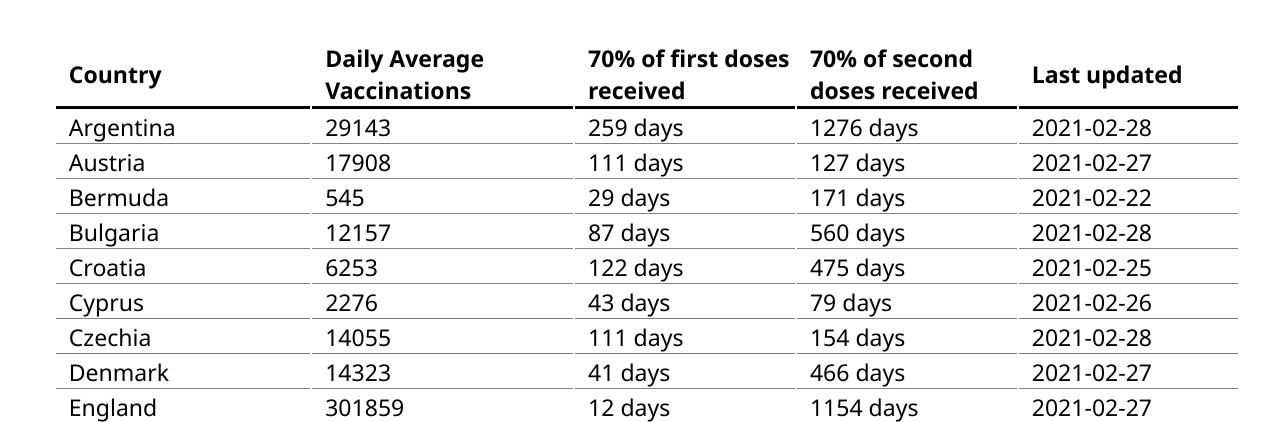
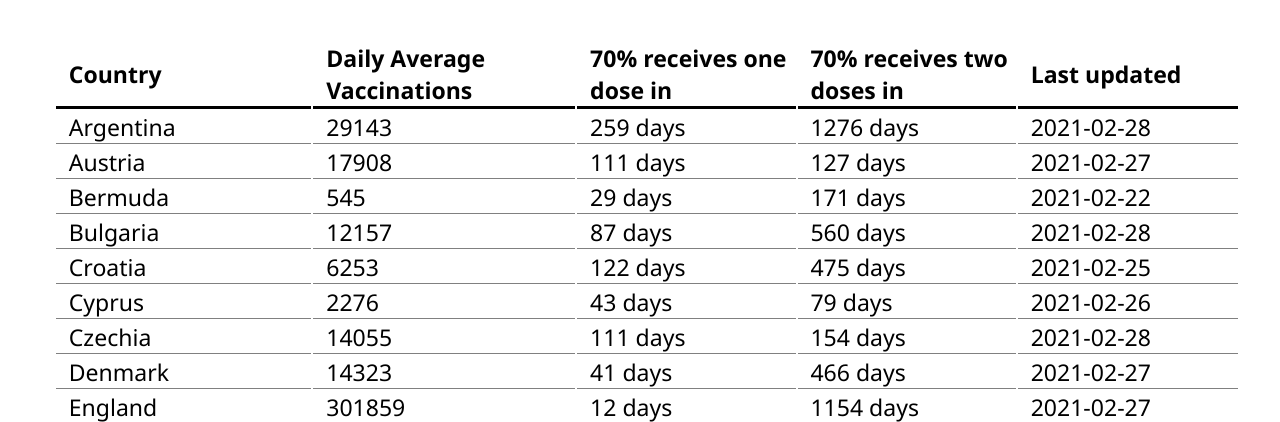
Before and after one commit to szelesaron/herd-immunity, a Flask app: page / in a window 1280 px wide. Shown: the part 228-650 px from the top of the page. Run offline with Flask 2, Linux system fonts and the light colour scheme; data comes from the database, SQL or seed files in the repository; parts of the project's set-up code (start-up, migrations or seed data) failed here and were passed over.

Commit message:
updated footer, changed size

```diff
--- a/templates/index.html
+++ b/templates/index.html
@@ -28,8 +28,8 @@
         <tr>
           <th>Country</th>
           <th>Daily Average Vaccinations</th>
-          <th>70% of first doses received</th>
-          <th>70% of second doses received</th>
+          <th>70% receives one dose in</th>
+          <th>70% receives two doses in</th>
           <th>Last updated</th>
         </tr>
 
--- a/templates/mobile-view.html
+++ b/templates/mobile-view.html
@@ -27,8 +27,8 @@
             <table id="table">
                 <tr>
                     <th>Country</th>
-                    <th>70% of first doses received</th>
-                    <th>70% of second doses received</th>
+                      <th>70% receives one dose in</th>
+                      <th>70% receives two doses in</th>
                 </tr>
 
                 <!-- {%- for row in data %} -->
```
